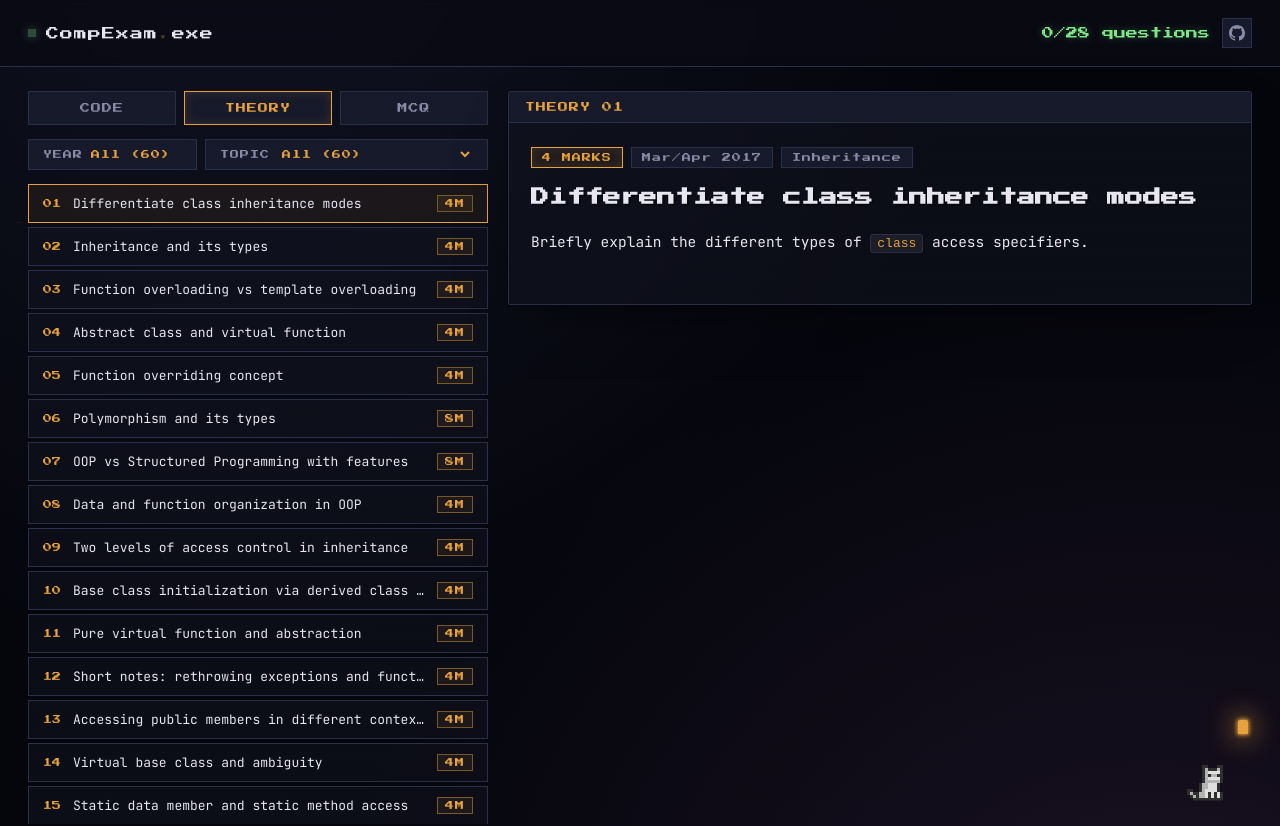
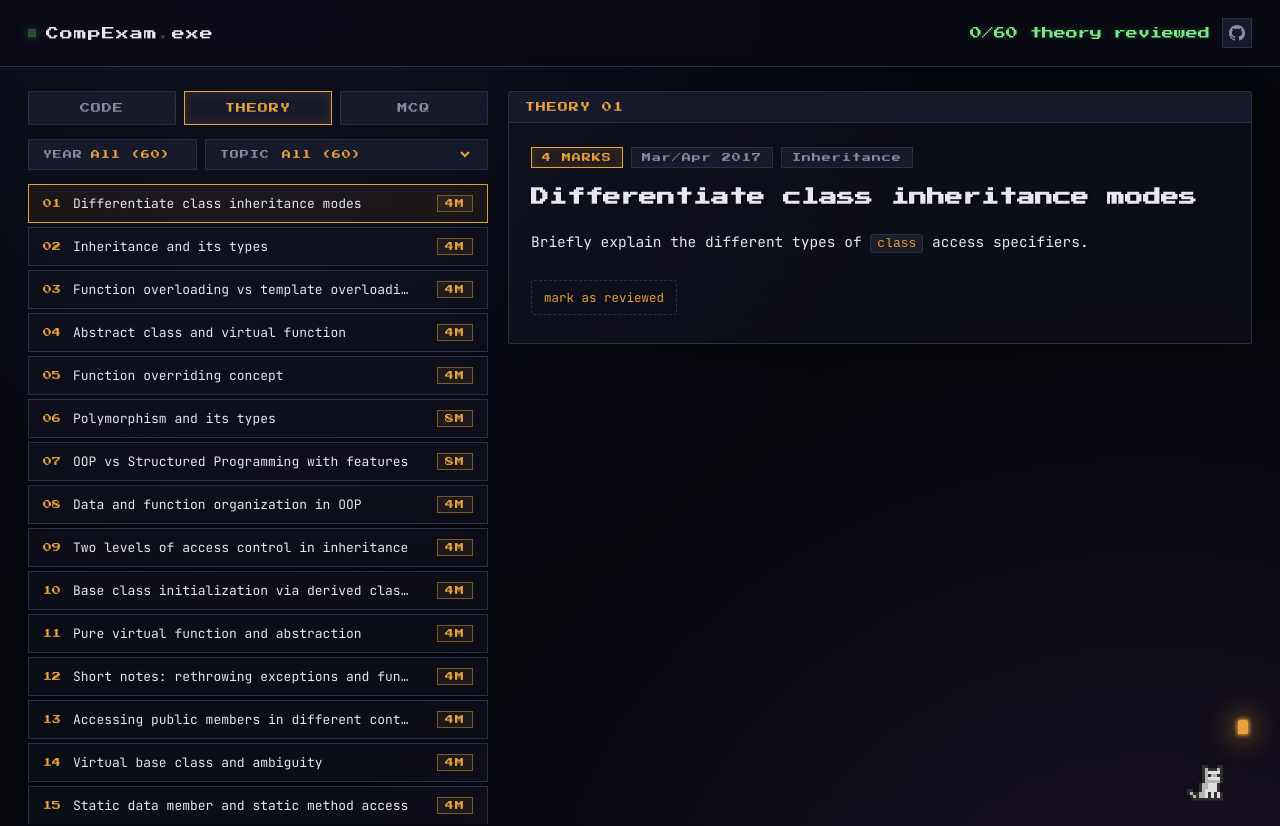
Before and after one commit to aryan2-7/CompExam, a React (Vite) app: page /#/theory in a window 1280 px wide. Shown: the top 826 px of the page. Built offline with nearby package versions, Linux system fonts and the light colour scheme.

Commit message:
Added a per tab qn counter

```diff
--- a/src/App.jsx
+++ b/src/App.jsx
@@ -11,6 +11,8 @@ import McqView from "./components/McqView.jsx";
 import Cat from "./components/Cat.jsx";
 import Toast from "./components/Toast.jsx";
 import { QUESTIONS } from "./data/questions.js";
+import { THEORY_QUESTIONS } from "./data/theory.js";
+import { MCQ_QUESTIONS, MCQ_SESSIONS } from "./data/mcqs.js";
 import { executeCode } from "./lib/execute.js";
 import { normalizeStdin, outputsMatch } from "./lib/compare.js";
 import { KEYS, loadCode, loadJSON, saveCode, saveJSON } from "./lib/storage.js";
@@ -48,6 +50,22 @@ export default function App() {
   const [difficulty, setDifficulty] = useState(() => loadJSON(KEYS.difficulty, "all"));
   const [currentId, setCurrentId] = useState(() => loadJSON(KEYS.current, QUESTIONS[0]?.id));
   const [solved, setSolved] = useState(() => loadJSON(KEYS.solved, []));
+  const [theoryReviewed, setTheoryReviewed] = useState(() =>
+    loadJSON(KEYS.theoryReviewed, [])
+  );
+  const [mcqAnswers, setMcqAnswers] = useState(() => {
+    const raw = loadJSON(KEYS.mcqAnswers, {});
+    if (!raw || typeof raw !== "object" || Array.isArray(raw)) return {};
+    const clean = {};
+    for (const [s, v] of Object.entries(raw)) {
+      if (!v || typeof v !== "object" || Array.isArray(v)) continue;
+      const entries = Object.entries(v).filter(([, choice]) =>
+        Number.isInteger(choice)
+      );
+      if (entries.length) clean[s] = Object.fromEntries(entries);
+    }
+    return clean;
+  });
   const [code, setCode] = useState(() => loadCode(currentId) ?? QUESTIONS[0]?.starterCode ?? "");
   const [running, setRunning] = useState(false);
   const [submitting, setSubmitting] = useState(false);
@@ -83,6 +101,8 @@ export default function App() {
   useEffect(() => saveJSON(KEYS.difficulty, difficulty), [difficulty]);
   useEffect(() => saveJSON(KEYS.current, currentId), [currentId]);
   useEffect(() => saveJSON(KEYS.solved, solved), [solved]);
+  useEffect(() => saveJSON(KEYS.theoryReviewed, theoryReviewed), [theoryReviewed]);
+  useEffect(() => saveJSON(KEYS.mcqAnswers, mcqAnswers), [mcqAnswers]);
 
   // ---- cat helpers ----
   const bumpActive = () => {
@@ -183,7 +203,24 @@ export default function App() {
     setHintOpen((v) => !v);
   };
 
-  // ---- mcq (same cat reactions as a coding submit) ----
+  // ---- theory reviewed toggle ----
+  const toggleTheoryReviewed = (id) => {
+    bumpActive();
+    setTheoryReviewed((prev) =>
+      prev.includes(id) ? prev.filter((x) => x !== id) : [...prev, id]
+    );
+  };
+
+  // ---- mcq stats for the top bar ----
+  const mcqAnsweredCount = MCQ_QUESTIONS.filter(
+    (q) => mcqAnswers[q.session]?.[q.id] !== undefined
+  ).length;
+  const mcqDoneSessions = MCQ_SESSIONS.filter((s) => {
+    const qs = MCQ_QUESTIONS.filter((q) => q.session === s);
+    if (!qs.length) return false;
+    const ans = mcqAnswers[s] ?? {};
+    return qs.every((q) => ans[q.id] !== undefined);
+  });
   const handleMcqCorrect = () => {
     bumpActive();
     setCatMood("pass", 2600);
@@ -358,7 +395,15 @@ export default function App() {
   return (
     <HashRouter>
       <div className="scanlines"></div>
-      <TopBar solved={solved.length} total={QUESTIONS.length} />
+      <TopBar
+        codingSolved={solved.length}
+        codingTotal={QUESTIONS.length}
+        theoryReviewed={theoryReviewed.length}
+        theoryTotal={THEORY_QUESTIONS.length}
+        mcqAnswered={mcqAnsweredCount}
+        mcqTotal={MCQ_QUESTIONS.length}
+        mcqDoneSessions={mcqDoneSessions}
+      />
 
       <Routes>
         <Route
@@ -406,8 +451,23 @@ export default function App() {
             </main>
           }
         />
-        <Route path="/theory" element={<TheoryView />} />
-        <Route path="/mcq" element={<McqView onCorrect={handleMcqCorrect} onWrong={handleMcqWrong} />} />
+        <Route
+          path="/theory"
+          element={
+            <TheoryView reviewed={theoryReviewed} onToggleReviewed={toggleTheoryReviewed} />
+          }
+        />
+        <Route
+          path="/mcq"
+          element={
+            <McqView
+              answersBySession={mcqAnswers}
+              setAnswersBySession={setMcqAnswers}
+              onCorrect={handleMcqCorrect}
+              onWrong={handleMcqWrong}
+            />
+          }
+        />
         <Route path="*" element={<Navigate to="/coding" replace />} />
       </Routes>
 
--- a/src/components/TheoryView.jsx
+++ b/src/components/TheoryView.jsx
@@ -23,7 +23,7 @@ function countByYear() {
   return counts;
 }
 
-export default function TheoryView() {
+export default function TheoryView({ reviewed = [], onToggleReviewed }) {
   const [year, setYear] = useState(() => loadJSON(KEYS.theoryYear, "all"));
   const [topic, setTopic] = useState(() => loadJSON(KEYS.theoryTopic, "all"));
   const [currentId, setCurrentId] = useState(
@@ -122,19 +122,23 @@ export default function TheoryView() {
           <p className="q-list-empty">no theory questions match this filter</p>
         ) : (
           <nav className="q-list theory-list" aria-label="theory questions">
-            {filtered.map((q, i) => (
+            {filtered.map((q, i) => {
+              const done = reviewed.includes(q.id);
+              return (
                 <button
                   key={q.id}
-                className={`q-item${q.id === current.id ? " active" : ""}`}
+                  className={`q-item${q.id === current.id ? " active" : ""}${done ? " done" : ""}`}
                   onClick={() => selectAndEnsureVisible(q.id)}
                 >
                   <span className="q-item-num theory-num">
                     {String(i + 1).padStart(2, "0")}
                   </span>
                   <span className="q-item-title">{q.title}</span>
+                  <span className="q-item-check">{done ? "✓" : ""}</span>
                   <span className="theory-marks">{q.marks}M</span>
                 </button>
-            ))}
+              );
+            })}
           </nav>
         )}
 
@@ -143,13 +147,18 @@ export default function TheoryView() {
       </div>
 
       <section className="panel question-panel">
-        <TheoryQuestionBody question={current} index={qIndex} />
+        <TheoryQuestionBody
+          question={current}
+          index={qIndex}
+          reviewed={reviewed.includes(current.id)}
+          onToggleReviewed={() => onToggleReviewed?.(current.id)}
+        />
       </section>
     </main>
   );
 }
 
-function TheoryQuestionBody({ question, index }) {
+function TheoryQuestionBody({ question, index, reviewed, onToggleReviewed }) {
   return (
     <>
       <div className="panel-tab">
@@ -166,6 +175,14 @@ function TheoryQuestionBody({ question, index }) {
         </div>
         <h1 className="q-title">{question.title}</h1>
         <p className="q-body">{inlineCode(question.body)}</p>
+        <button
+          type="button"
+          className={`review-toggle${reviewed ? " reviewed" : ""}`}
+          onClick={onToggleReviewed}
+          aria-pressed={!!reviewed}
+        >
+          {reviewed ? "✓ reviewed — click to unmark" : "mark as reviewed"}
+        </button>
       </div>
     </>
   );
--- a/src/components/TopBar.jsx
+++ b/src/components/TopBar.jsx
@@ -1,4 +1,42 @@
-export default function TopBar({ solved, total }) {
+import { useLocation } from "react-router-dom";
+
+export default function TopBar({
+  codingSolved = 0,
+  codingTotal = 0,
+  theoryReviewed = 0,
+  theoryTotal = 0,
+  mcqAnswered = 0,
+  mcqTotal = 0,
+  mcqDoneSessions = [],
+  // legacy props (kept working if someone still passes them)
+  solved,
+  total,
+}) {
+  const { pathname } = useLocation();
+
+  const coding = {
+    solved: solved ?? codingSolved,
+    total: total ?? codingTotal,
+  };
+
+  let progress;
+  let title = "questions completed";
+  if (pathname.startsWith("/theory")) {
+    progress = `${theoryReviewed}/${theoryTotal} theory reviewed`;
+    title = "theory questions reviewed";
+  } else if (pathname.startsWith("/mcq")) {
+    title =
+      mcqDoneSessions.length > 0
+        ? `sessions done: ${mcqDoneSessions.join(", ")}`
+        : "mcq questions answered";
+    progress =
+      mcqDoneSessions.length > 0
+        ? `${mcqAnswered}/${mcqTotal} mcq · done: ${mcqDoneSessions.join(", ")}`
+        : `${mcqAnswered}/${mcqTotal} mcq`;
+  } else {
+    progress = `${coding.solved}/${coding.total} questions`;
+  }
+
   return (
     <header className="topbar">
       <div className="brand">
@@ -8,8 +46,8 @@ export default function TopBar({ solved, total }) {
         </span>
       </div>
       <div className="topbar-right">
-        <div className="progress" title="questions completed">
-          {solved}/{total} questions
+        <div className="progress progress-truncate" title={title}>
+          {progress}
         </div>
         <a
           className="github-link"
--- a/src/index.css
+++ b/src/index.css
@@ -93,6 +93,13 @@ body {
   font-size: 12px;
   color: var(--good);
   text-shadow: 0 0 8px #7ee78755;
+}
+
+.progress-truncate {
+  max-width: min(560px, 52vw);
+  overflow: hidden;
+  text-overflow: ellipsis;
+  white-space: nowrap;
 }
 
 .topbar-right {
@@ -1493,3 +1500,26 @@ body {
 }
 
 .mcq-retry:hover { background: #ffffff0c; }
+
+/* ============ THEORY REVIEWED ============ */
+.review-toggle {
+  background: none;
+  border: 1px dashed var(--panel-border);
+  color: var(--accent);
+  font-family: var(--mono);
+  font-size: 12.5px;
+  padding: 8px 12px;
+  cursor: pointer;
+  border-radius: 3px;
+  margin-top: 4px;
+  transition: border-color 0.15s ease, color 0.15s ease, background 0.15s ease;
+}
+
+.review-toggle:hover { border-color: var(--accent-dim); }
+
+.review-toggle.reviewed {
+  color: var(--good);
+  border-color: var(--good-dim);
+  border-style: solid;
+  background: #7ee78712;
+}
--- a/src/lib/storage.js
+++ b/src/lib/storage.js
@@ -9,6 +9,7 @@ const KEYS = {
   theoryCurrent: "compexamexe_theory_current",
   mcqSession: "compexamexe_mcq_session",
   mcqAnswers: "compexamexe_mcq_answers",
+  theoryReviewed: "compexamexe_theory_reviewed",
 };
 
 export const codeKey = (id) => `compexamexe_code_${id}`;
```
Also changed, not shown: src/components/McqView.jsx (+20 -7 lines). Lines whose indentation alone changed are shown as unchanged.
